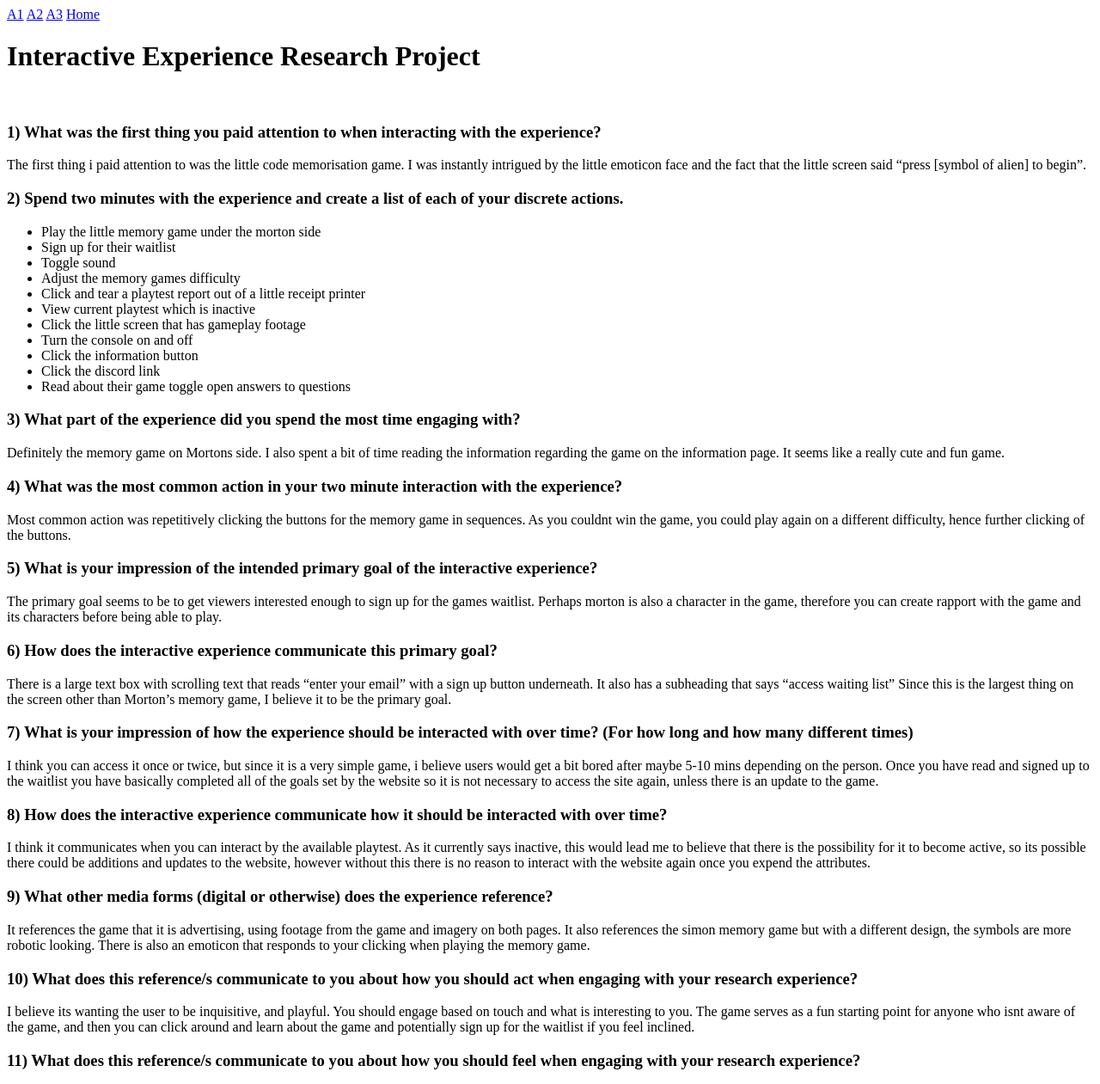
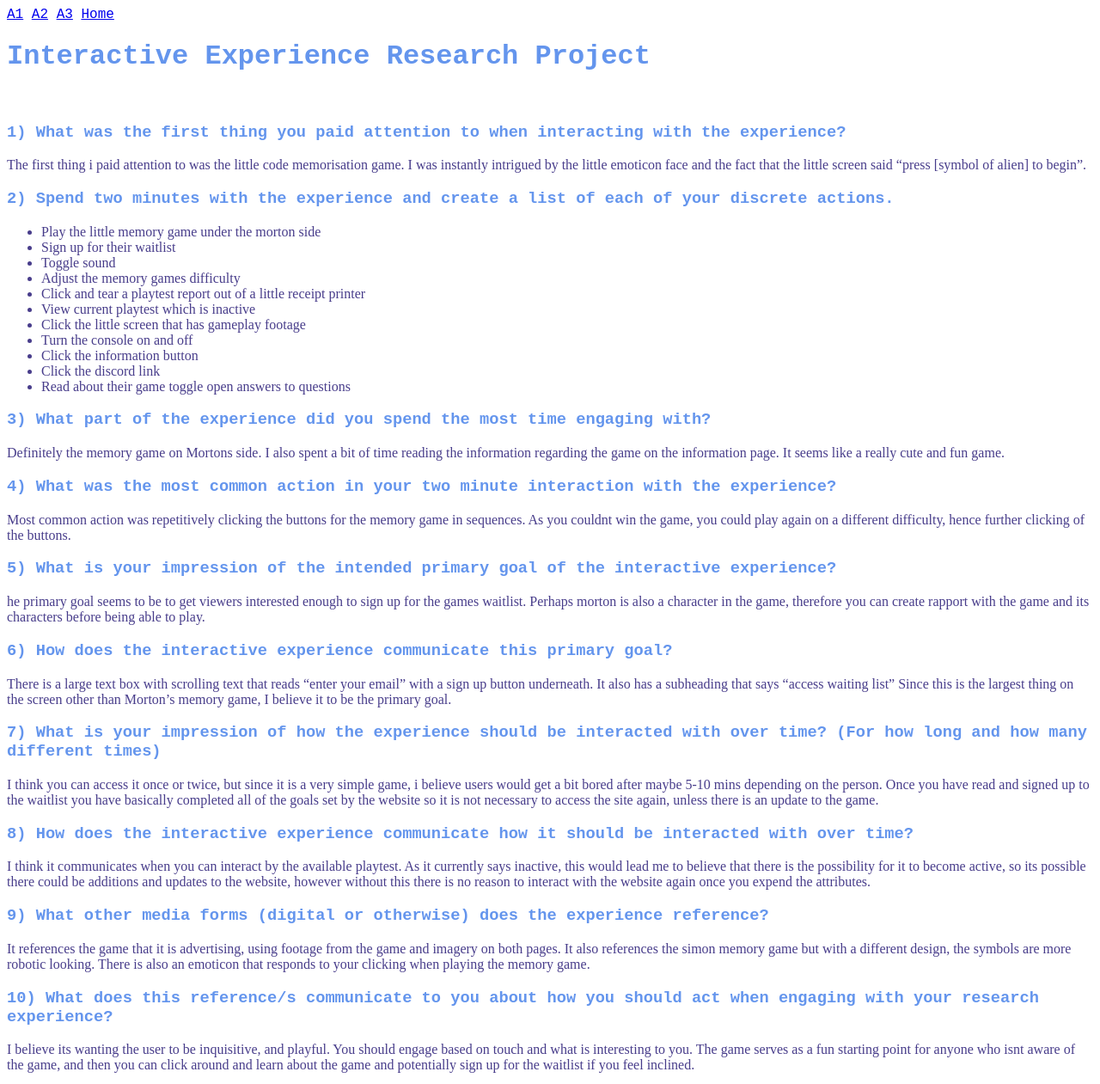
Before and after one commit to b-ambino/b-ambino.github.io, a plain HTML site: page assignment1/index.html in a window 1280 px wide. Shown: the top 1261 px of the page at 86% size. Drawn offline with Linux system fonts and the light colour scheme.

Commit message:
added styling

```diff
--- a/assignment1/index.html
+++ b/assignment1/index.html
@@ -4,15 +4,17 @@
     <meta charset="UTF-8" />
     <meta name="viewport" content="width=device-width, initial-scale=1.0" />
     <title>assignment one</title>
+    <link rel="stylesheet" href="style.css" />
   </head>
   <body>
     <nav>
-      <a href="https://b-ambino.github.io/assignment1/index.html">A1</a>
+
+      <a href="assignment1/index.html">A1</a>
       <a href="https://b-ambino.github.io/assignment2/index.html">A2</a>
       <a href="https://b-ambino.github.io/assignment3/index.html">A3</a>
       <a href="https://b-ambino.github.io">Home</a>
     </nav>
-    <header></header>
+    </header>
     <main>
       <h1>Interactive Experience Research Project</h1>
       <br />
@@ -21,9 +23,11 @@
         1) What was the first thing you paid attention to when interacting with
         the experience?
       </h3>
-      The first thing i paid attention to was the little code memorisation game.
-      I was instantly intrigued by the little emoticon face and the fact that
-      the little screen said “press [symbol of alien] to begin”.
+      <p>
+        The first thing i paid attention to was the little code memorisation
+        game. I was instantly intrigued by the little emoticon face and the fact
+        that the little screen said “press [symbol of alien] to begin”.
+      </p>
       <h3>
         2) Spend two minutes with the experience and create a list of each of
         your discrete actions.
@@ -47,79 +51,88 @@
         3) What part of the experience did you spend the most time engaging
         with?
       </h3>
-
+      <p>
         Definitely the memory game on Mortons side. I also spent a bit of time
         reading the information regarding the game on the information page. It
         seems like a really cute and fun game.
+      </p>
 
       <h3>
         4) What was the most common action in your two minute interaction with
         the experience?
       </h3>
+      <p>
         Most common action was repetitively clicking the buttons for the memory
-      game in sequences. As you couldnt win the game, you could play again on a
-      different difficulty, hence further clicking of the buttons.
+        game in sequences. As you couldnt win the game, you could play again on
+        a different difficulty, hence further clicking of the buttons.
+      </p>
       <h3>
         5) What is your impression of the intended primary goal of the
         interactive experience?
       </h3>
-      The primary goal seems to be to get viewers interested enough to sign up
+      <p>
+        he primary goal seems to be to get viewers interested enough to sign up
         for the games waitlist. Perhaps morton is also a character in the game,
         therefore you can create rapport with the game and its characters before
         being able to play.
+      </p>
       <h3>
         6) How does the interactive experience communicate this primary goal?
       </h3>
 
+      <p>
         There is a large text box with scrolling text that reads “enter your
         email” with a sign up button underneath. It also has a subheading that
         says “access waiting list” Since this is the largest thing on the screen
         other than Morton’s memory game, I believe it to be the primary goal.
+      </p>
       <h3>
         7) What is your impression of how the experience should be interacted
         with over time? (For how long and how many different times)
       </h3>
-
+      <p>
         I think you can access it once or twice, but since it is a very simple
         game, i believe users would get a bit bored after maybe 5-10 mins
-      depending on the person. Once you have read and signed up to the waitlist
-      you have basically completed all of the goals set by the website so it is
-      not necessary to access the site again, unless there is an update to the
-      game.
+        depending on the person. Once you have read and signed up to the
+        waitlist you have basically completed all of the goals set by the
+        website so it is not necessary to access the site again, unless there is
+        an update to the game.
+      </p>
 
       <h3>
         8) How does the interactive experience communicate how it should be
         interacted with over time?
       </h3>
-
+      <p>
         I think it communicates when you can interact by the available playtest.
-      As it currently says inactive, this would lead me to believe that there is
-      the possibility for it to become active, so its possible there could be
-      additions and updates to the website, however without this there is no
-      reason to interact with the website again once you expend the attributes.
-
+        As it currently says inactive, this would lead me to believe that there
+        is the possibility for it to become active, so its possible there could
+        be additions and updates to the website, however without this there is
+        no reason to interact with the website again once you expend the
+        attributes.
+      </p>
       <h3>
         9) What other media forms (digital or otherwise) does the experience
         reference?
       </h3>
-
-      It references the game that it is advertising, using footage from the game
-      and imagery on both pages. It also references the simon memory game but
-      with a different design, the symbols are more robotic looking. There is
-      also an emoticon that responds to your clicking when playing the memory
-      game.
-
+      <p>
+        It references the game that it is advertising, using footage from the
+        game and imagery on both pages. It also references the simon memory game
+        but with a different design, the symbols are more robotic looking. There
+        is also an emoticon that responds to your clicking when playing the
+        memory game.
+      </p>
       <h3>
         10) What does this reference/s communicate to you about how you should
         act when engaging with your research experience?
       </h3>
-
-      I believe its wanting the user to be inquisitive, and playful. You should
-      engage based on touch and what is interesting to you. The game serves as a
-      fun starting point for anyone who isnt aware of the game, and then you can
-      click around and learn about the game and potentially sign up for the
-      waitlist if you feel inclined.
-
+      <p>
+        I believe its wanting the user to be inquisitive, and playful. You
+        should engage based on touch and what is interesting to you. The game
+        serves as a fun starting point for anyone who isnt aware of the game,
+        and then you can click around and learn about the game and potentially
+        sign up for the waitlist if you feel inclined.
+      </p>
       <h3>
         11) What does this reference/s communicate to you about how you should
         feel when engaging with your research experience?
--- /dev/null
+++ b/assignment1/style.css
@@ -0,0 +1,28 @@
+h1 {
+  color: cornflowerblue;
+}
+/* The reason I chose this styling is a s follows:
+1) I really like the cornflower blue and the purple hues that match with it. I enjoy colour schemes that remind me of the sky at twilight and sunrise
+2) I chose the courier new fontface as it is simple but always looks neat and tidy.
+3) I wanted to do a pretty background  */
+h1 {
+  font-family: "Courier New", Courier, monospace;
+}
+h3 {
+  font-family: "Courier New", Courier, monospace;
+}
+h3 {
+  color: cornflowerblue;
+}
+p {
+  color: darkslateblue;
+}
+ul {
+  color: darkslateblue;
+}
+footer {
+  color: cornflowerblue;
+}
+nav {
+  font-family: "Courier New", Courier, monospace;
+}
--- /dev/null
+++ b/week3/style.css
@@ -0,0 +1,40 @@
+* {
+  color: blueviolet;
+}
+h1 {
+  color: plum;
+}
+
+p {
+  color: plum;
+}
+
+h2 {
+  color: salmon;
+}
+
+h3 {
+  color: cornflowerblue;
+}
+
+li {
+  color: darkseagreen;
+}
+
+.my-colors {
+  color: cadetblue;
+}
+#last-para {
+  color: brown;
+}
+#instructor {
+  color: darkgreen;
+}
+
+[data-email="email"] {
+  color: blue;
+}
+
+li strong {
+  color: darkseagreen;
+}
```
Also changed, not shown: index.html (+2 -2 lines), week3/index.html (added, +53 -0 lines), week3/kitty.jpeg (renamed from kitty.jpeg). Lines whose indentation alone changed are shown as unchanged.
